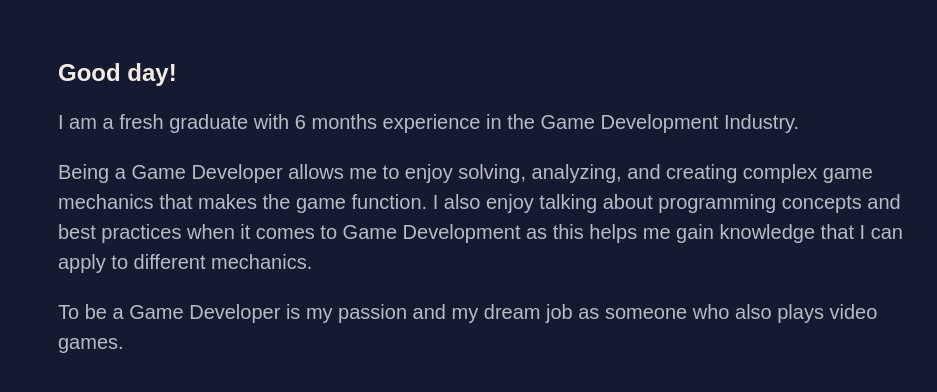
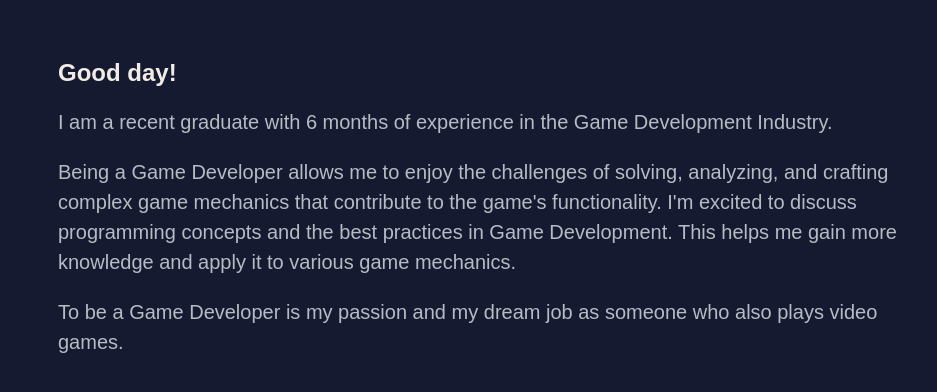
Before and after one commit to notkyleleo/Kyle-Leo-Abelgas.github.io, a plain HTML site: page index.html in a window 1280 px wide. Shown: the part 366-758 px from the top of the page, without its empty margins (0-937 px from the left). Drawn offline with Linux system fonts and the light colour scheme.

Commit message:
About Me and Contact Update

```diff
--- a/index.html
+++ b/index.html
@@ -24,12 +24,13 @@
         <div class="aboutme">
             <h2>Good day!</h2>
             <p>
-                I am a fresh graduate with 6 months experience in the Game Development Industry.
+                I am a recent graduate with 6 months of experience in the Game Development Industry.
             </p>
             <p>
-                Being a Game Developer allows me to enjoy solving, analyzing, and creating complex game mechanics
-                that makes the game function. I also enjoy talking about programming concepts and best practices when
-                it comes to Game Development as this helps me gain knowledge that I can apply to different mechanics.
+                Being a Game Developer allows me to enjoy the challenges of solving, analyzing, and crafting complex
+                game mechanics that contribute to the game's functionality. I'm excited to discuss programming concepts
+                and the best practices in Game Development. This helps me gain more knowledge and apply it to various
+                game mechanics.
             </p>
             <p>
                 To be a Game Developer is my passion and my dream job as someone who also plays video games.
```
Also changed, not shown: contact.html (+1 -2 lines).
